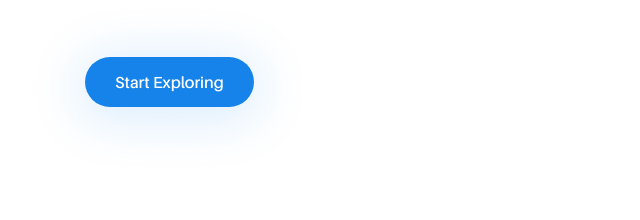
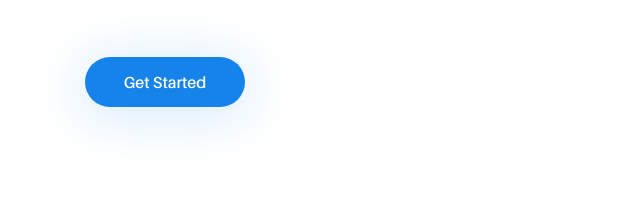
Before and after one commit to ignatius22/admol-services, a plain HTML site: page index.html in a window 1280 px wide. Shown: the part 580-800 px from the top of the page, 0-640 px from the left. Drawn offline with Linux system fonts and the light colour scheme; files whose address does not match are found by name.

Commit message:
make update

```diff
--- a/index.html
+++ b/index.html
@@ -139,7 +139,7 @@
 <div class="welcome-text">
 <h2 data-animation="fadeInUp" data-delay="100ms">AdmolServices makes your <br> biz <span>greater</span></h2>
 <h5 data-animation="fadeInUp" data-delay="400ms">We love to create "cool" things on Digital Platforms</h5>
-<a href="#" class="btn uza-btn btn-2" data-animation="fadeInUp" data-delay="700ms">Start Exploring</a>
+<a href="#" class="btn uza-btn btn-2" data-animation="fadeInUp" data-delay="700ms">Get Started</a>
 </div>
 </div>
 
```
